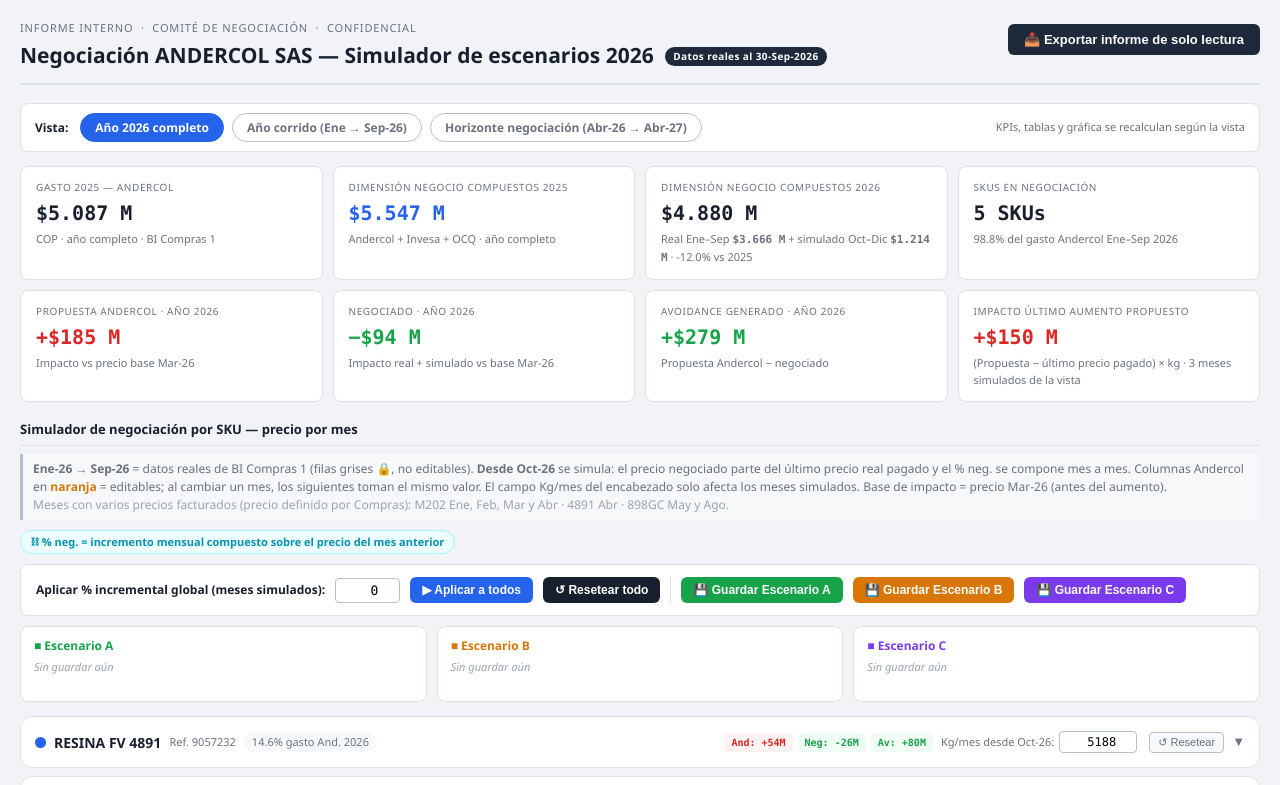
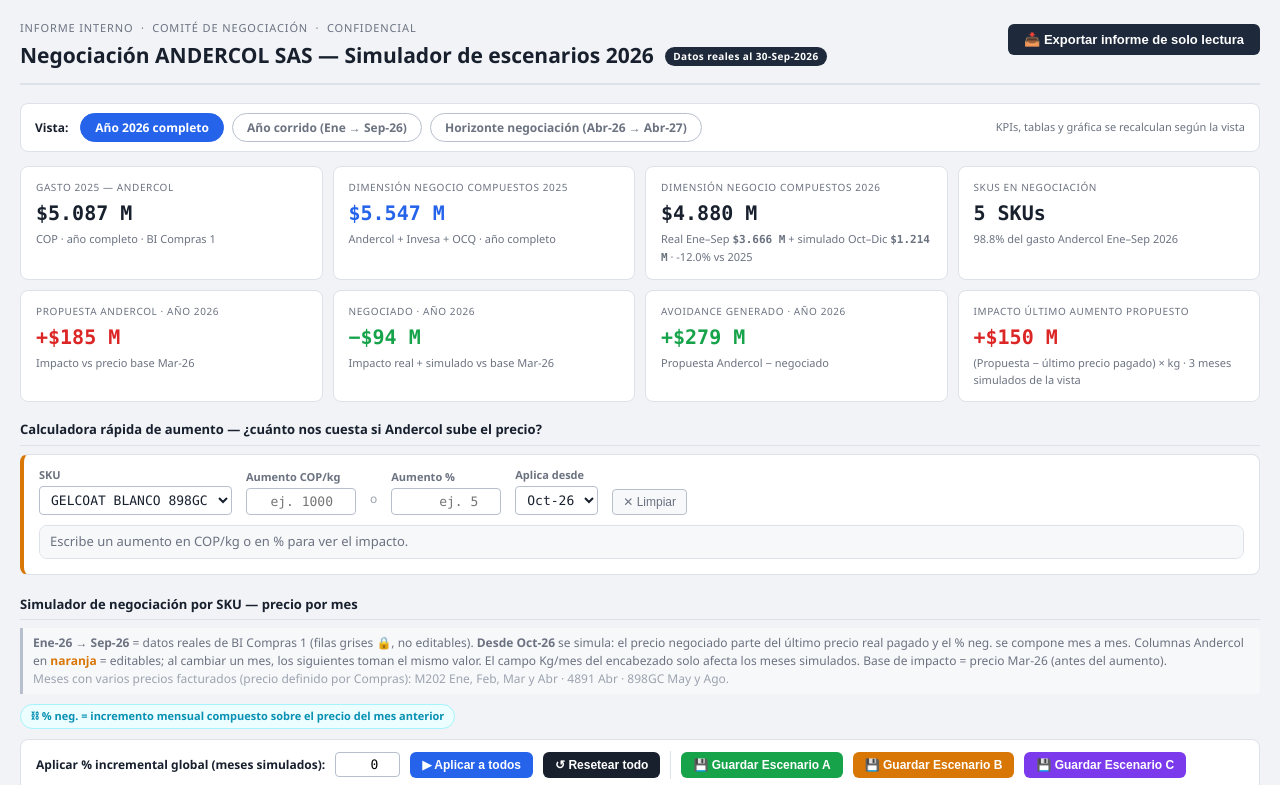
Before and after one commit to Alejodigital/simulador-precios-andercol, a plain HTML site: page index.html in a window 1280 px wide. Shown: the top 785 px of the page. Drawn offline with nearby package versions, Linux system fonts and the light colour scheme.

Commit message:
Add files via upload
v12.1 calculadora

```diff
--- a/index.html
+++ b/index.html
@@ -3,7 +3,7 @@
 <head>
 <meta charset="UTF-8">
 <meta name="viewport" content="width=device-width, initial-scale=1.0">
-<title>ANDERCOL SAS · Simulador de Negociación 2026 v12</title>
+<title>ANDERCOL SAS · Simulador de Negociación 2026 v12.1</title>
 <script src="https://cdnjs.cloudflare.com/ajax/libs/Chart.js/4.4.1/chart.umd.min.js"></script>
 <style>
 *{margin:0;padding:0;box-sizing:border-box}
@@ -162,6 +162,15 @@
 .scnc.active-scen{box-shadow:0 0 0 3px var(--bl)!important;background:var(--bb)}
 .ft{margin-top:20px;padding-top:10px;border-top:1px solid var(--bd);font-size:11px;color:var(--t3);text-align:center}
 table.skt td:first-child{white-space:nowrap}
+.calc-box{background:var(--sf);border:1px solid var(--bd);border-left:4px solid var(--or);border-radius:var(--r);padding:12px 15px}
+.cbar{display:flex;gap:14px;align-items:flex-end;flex-wrap:wrap;margin-bottom:10px}
+.cbar label{display:flex;flex-direction:column;font-size:11px;color:var(--t2);font-weight:600;gap:3px}
+.cbar select,.cbar input{font-size:13px;font-family:var(--mo);border:1px solid var(--bd2);border-radius:4px;padding:5px 7px;background:var(--sf);color:var(--tx)}
+.cbar input{width:110px;text-align:right}
+.cbar input:focus,.cbar select:focus{outline:2px solid var(--or);border-color:transparent}
+.c-o{font-size:12px;color:var(--t3);padding-bottom:7px}
+.c-clr{background:var(--s2);color:var(--t2);border:1px solid var(--bd2);font-size:12px;padding:5px 10px;border-radius:4px;cursor:pointer}
+#c-tab td.c-hi{font-weight:700}
 </style>
 </head>
 <body>
@@ -201,6 +210,22 @@
   <div class="kpic"><div class="kpil" id="k-neg-l">Negociado</div><div class="kpiv" id="k-neg"></div><div class="kpis">Impacto real + simulado vs base Mar-26</div></div>
   <div class="kpic gn"><div class="kpil" id="k-av-l">Avoidance generado</div><div class="kpiv" id="k-av"></div><div class="kpis">Propuesta Andercol − negociado</div></div>
   <div class="kpic"><div class="kpil">Impacto último aumento propuesto</div><div class="kpiv" id="k-last"></div><div class="kpis" id="k-last-s"></div></div>
+</div>
+
+<div class="sec">
+  <div class="stl">Calculadora rápida de aumento — ¿cuánto nos cuesta si Andercol sube el precio?</div>
+  <div class="calc-box">
+    <div class="cbar">
+      <label>SKU<select id="c-sku" onchange="calc()"></select></label>
+      <label>Aumento COP/kg<input id="c-cop" type="number" step="10" placeholder="ej. 1000" oninput="calcFrom('cop')"></label>
+      <span class="c-o">o</span>
+      <label>Aumento %<input id="c-pct" type="number" step="0.1" placeholder="ej. 5" oninput="calcFrom('pct')"></label>
+      <label>Aplica desde<select id="c-from" onchange="calc()"></select></label>
+      <button class="c-clr" onclick="calcClear()">✕ Limpiar</button>
+    </div>
+    <div class="sw"><table class="sumt" id="c-tab"></table></div>
+    <p class="oht" id="c-note"></p>
+  </div>
 </div>
 
 <div class="sec">
@@ -582,7 +607,47 @@
   document.getElementById('vb-hz').textContent='Horizonte negociación (Abr-26 → Abr-27)';
   document.getElementById('vbar-n').textContent='KPIs, tablas y gráfica se recalculan según la vista';
 }
-function refreshAll(){refreshView();SK.forEach((_,si)=>refreshSku(si));refreshKpis();buildSumTable();updateChart();refreshOcq();updScenDisplay();}
+function refreshAll(){refreshView();calc();SK.forEach((_,si)=>refreshSku(si));refreshKpis();buildSumTable();updateChart();refreshOcq();updScenDisplay();}
+
+
+// ══ CALCULADORA RÁPIDA DE AUMENTO (consulta: no modifica el simulador) ══
+let cMode='cop';
+function calcInit(){
+  document.getElementById('c-sku').innerHTML=SK.map((s,si)=>`<option value="${si}"${s.hl?' selected':''}>${s.n}</option>`).join('')+'<option value="all">Todos los SKU</option>';
+  let o='';for(let mi=CORTE+1;mi<NM;mi++)o+=`<option value="${mi}">${MESES[mi]}</option>`;
+  document.getElementById('c-from').innerHTML=o;
+}
+function calcFrom(mode){cMode=mode;calc();}
+function calcClear(){document.getElementById('c-cop').value='';document.getElementById('c-pct').value='';calc();}
+function calc(){
+  const sel=document.getElementById('c-sku').value,from=parseInt(document.getElementById('c-from').value);
+  const ci=document.getElementById('c-cop'),pi=document.getElementById('c-pct');
+  const val=parseFloat((cMode==='cop'?ci:pi).value);
+  const list=sel==='all'?SK.map((_,si)=>si):[parseInt(sel)];
+  const n26=Math.max(0,11-from+1),nH=NM-from;
+  const tab=document.getElementById('c-tab');
+  if(isNaN(val)||val===0){
+    if(sel!=='all'){if(cMode==='cop'&&document.activeElement!==pi)pi.value='';if(cMode==='pct'&&document.activeElement!==ci)ci.value='';}
+    tab.innerHTML='<tbody><tr><td style="font-weight:400;color:var(--t2)">Escribe un aumento en COP/kg o en % para ver el impacto.</td></tr></tbody>';
+    document.getElementById('c-note').textContent='';return;
+  }
+  const rows=list.map(si=>{const last=lastReal(si),d=cMode==='cop'?val:last*val/100,kg=kgT[si],m=kg*d;
+    return{si,last,d,pct:d/last*100,np:last+d,kg,m,i26:m*n26,iH:m*nH,iA:m*12};});
+  if(sel!=='all'){const r=rows[0];
+    if(cMode==='cop'&&document.activeElement!==pi)pi.value=r.pct.toFixed(2);
+    if(cMode==='pct'&&document.activeElement!==ci)ci.value=Math.round(r.d);}
+  else{if(cMode==='cop'&&document.activeElement!==pi)pi.value='';if(cMode==='pct'&&document.activeElement!==ci)ci.value='';}
+  const fM=v=>Math.abs(v)<5e4?'—':fmtM(v);
+  let h=`<thead><tr><th>SKU</th><th>Último precio pagado</th><th>Aumento COP/kg</th><th>Aumento %</th><th>Precio nuevo</th><th>Kg/mes simulado</th><th>Impacto por mes</th><th>${MESES[from]} → Dic-26 (${n26} m)</th><th>${MESES[from]} → ${MESES[NM-1]} (${nH} m)</th><th>Anualizado (12 m)</th></tr></thead><tbody>`;
+  rows.forEach(r=>{h+=`<tr><td>${SK[r.si].n}</td><td>${num(r.last)}</td><td class="${cp(r.d)}">${r.d>0?'+':''}${num(r.d)}</td><td class="${cp(r.pct)}">${fmtP(r.pct,2)}</td><td class="c-hi">${num(r.np)}</td><td>${num(r.kg)}</td>
+    <td class="${cc(r.m)} c-hi">${fM(r.m)}</td><td class="${cc(r.i26)}">${n26?fM(r.i26):'—'}</td><td class="${cc(r.iH)}">${fM(r.iH)}</td><td class="${cc(r.iA)}">${fM(r.iA)}</td></tr>`;});
+  if(rows.length>1){const t=k=>sum(rows.map(r=>r[k]));
+    h+=`<tr><td>TOTAL</td><td></td><td></td><td></td><td></td><td>${num(t('kg'))}</td><td class="${cc(t('m'))}">${fM(t('m'))}</td><td class="${cc(t('i26'))}">${n26?fM(t('i26')):'—'}</td><td class="${cc(t('iH'))}">${fM(t('iH'))}</td><td class="${cc(t('iA'))}">${fM(t('iA'))}</td></tr>`;}
+  else h+='<tr style="display:none"><td></td></tr>';
+  tab.innerHTML=h+'</tbody>';
+  const zero=rows.filter(r=>r.kg===0).map(r=>SK[r.si].n);
+  document.getElementById('c-note').textContent='Base: último precio real pagado a Andercol. Kg = Kg/mes simulado de cada SKU (encabezado del simulador). Es una consulta: no modifica tablas, KPIs ni escenarios.'+(zero.length?' Sin kg simulados (impacto 0): '+zero.join(', ')+'.':'');
+}
 
 // ══ ESCENARIOS ═══════════════════════════════════════════════════════════
 function describeScenario(){
@@ -649,7 +714,7 @@
 document.getElementById('k-sku').textContent=(SK.reduce((a,s)=>a+s.sh,0)).toFixed(1)+'% del gasto Andercol Ene–'+MESES[CORTE].slice(0,3)+' 2026';
 document.getElementById('sim-sub').innerHTML=`<b>Ene-26 → ${MESES[CORTE]}</b> = datos reales de BI Compras 1 (filas grises 🔒, no editables). <b>Desde ${MESES[CORTE+1]}</b> se simula: el precio negociado parte del último precio real pagado y el % neg. se compone mes a mes. Columnas Andercol en <b style="color:var(--or)">naranja</b> = editables; al cambiar un mes, los siguientes toman el mismo valor. El campo Kg/mes del encabezado solo afecta los meses simulados. Base de impacto = precio Mar-26 (antes del aumento).<br><span style="color:var(--t3)">${MIX_NOTE}</span>`;
 document.getElementById('ft').innerHTML='Área de Compras &nbsp;·&nbsp; Uso interno y confidencial &nbsp;·&nbsp; Datos: BI Compras 1 al '+FECHA_CORTE;
-renderSim();renderOcq();initChart();refreshAll();
+calcInit();renderSim();renderOcq();initChart();refreshAll();
 if(BAKED&&BAKED.ro){
   isReadOnly=true;document.body.classList.add('ro-mode');
   document.getElementById('ro-bar').style.display='flex';
```
